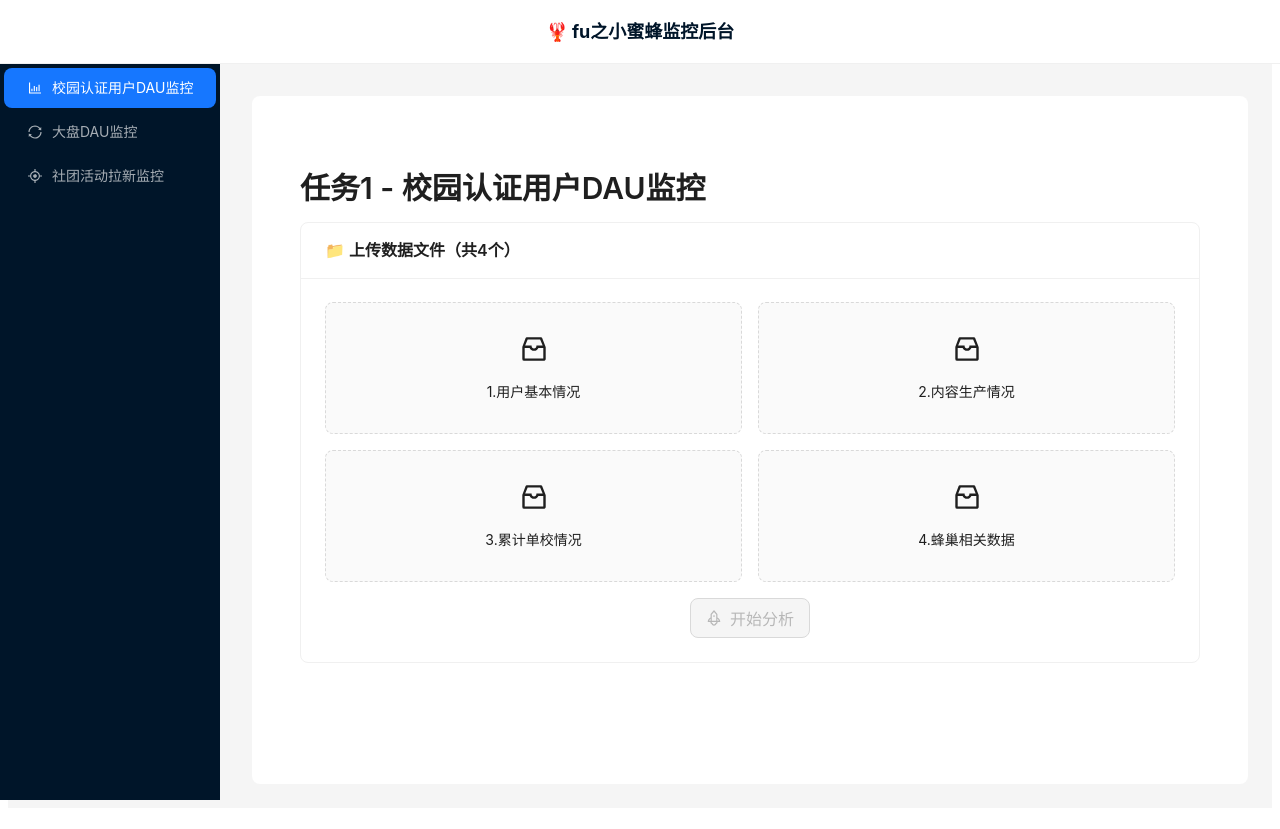
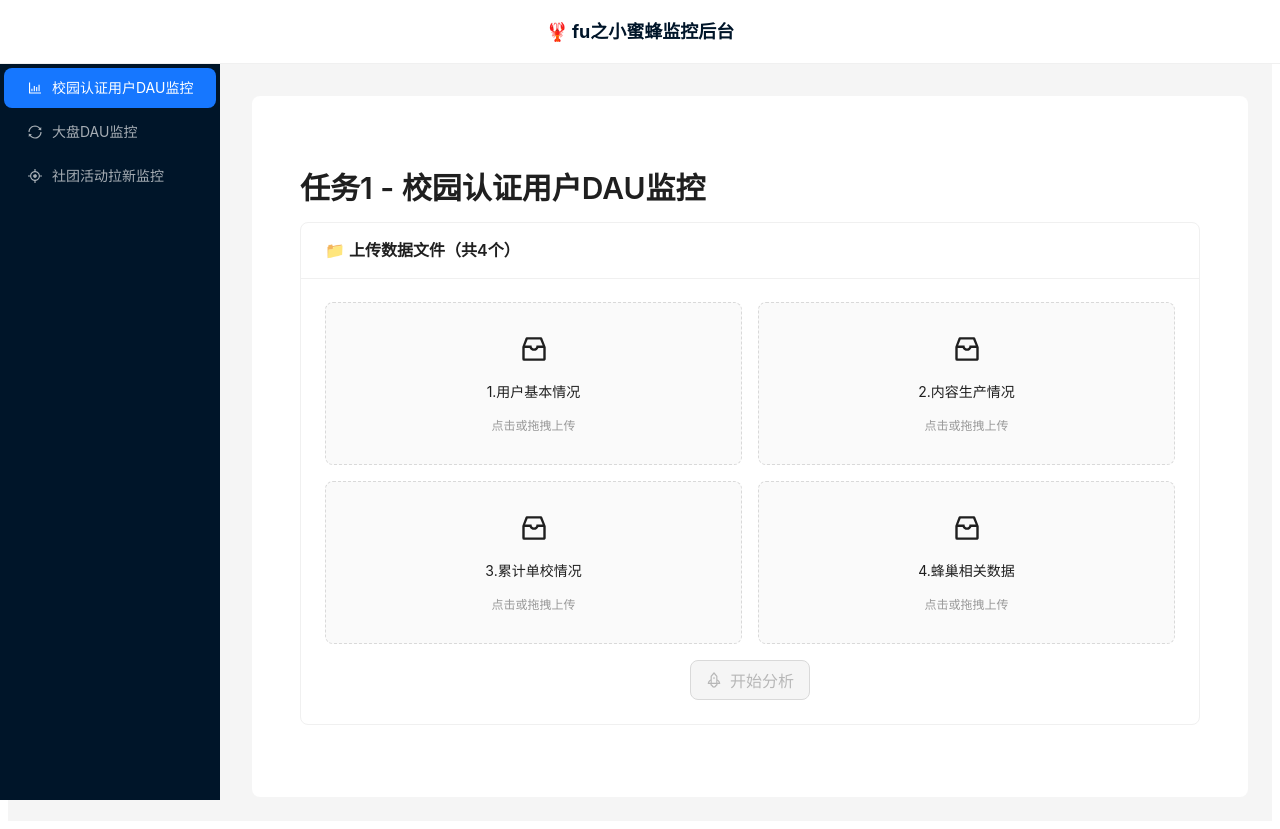
Before and after one commit to hannuajiang-netizen/fu-bee-monitor, a React (Vite) app in the folder frontend/: page / in a window 1280 px wide. Built offline with nearby package versions, Linux system fonts and the light colour scheme.

Commit message:
Fix: 使用Ant Design Upload组件的onRemove和showUploadList实现删除功能

```diff
--- a/frontend/src/pages/Task1.jsx
+++ b/frontend/src/pages/Task1.jsx
@@ -118,93 +118,53 @@ function Task1() {
 
       <Card title="📁 上传数据文件（共4个）" style={{ marginBottom: 24 }}>
         <div style={{ display: 'grid', gridTemplateColumns: '1fr 1fr', gap: 16 }}>
-          <div style={{ position: 'relative' }}>
           <Dragger
             accept=".xlsx,.xls"
             beforeUpload={(file) => { handleFileChange('user_basic', { file }); return false }}
-              showUploadList={false}
+            onRemove={() => handleRemoveFile('user_basic')}
+            showUploadList={files.user_basic ? { showRemoveIcon: true } : false}
+            fileList={files.user_basic ? [{ uid: '1', name: files.user_basic.name, status: 'done' }] : []}
           >
             <p><InboxOutlined style={{ fontSize: 32 }} /></p>
             <p>1.用户基本情况</p>
-              {files.user_basic && <p style={{ color: 'green' }}>✅ {files.user_basic.name}</p>}
+            {!files.user_basic && <p style={{ color: '#999', fontSize: 12 }}>点击或拖拽上传</p>}
           </Dragger>
-            {files.user_basic && (
-              <Button
-                size="small"
-                danger
-                style={{ position: 'absolute', top: 5, right: 5 }}
-                onClick={(e) => { e.stopPropagation(); handleRemoveFile('user_basic'); }}
-              >
-                删除
-              </Button>
-            )}
-          </div>
 
-          <div style={{ position: 'relative' }}>
           <Dragger
             accept=".xlsx,.xls"
             beforeUpload={(file) => { handleFileChange('content_produce', { file }); return false }}
-              showUploadList={false}
+            onRemove={() => handleRemoveFile('content_produce')}
+            showUploadList={files.content_produce ? { showRemoveIcon: true } : false}
+            fileList={files.content_produce ? [{ uid: '2', name: files.content_produce.name, status: 'done' }] : []}
           >
             <p><InboxOutlined style={{ fontSize: 32 }} /></p>
             <p>2.内容生产情况</p>
-              {files.content_produce && <p style={{ color: 'green' }}>✅ {files.content_produce.name}</p>}
+            {!files.content_produce && <p style={{ color: '#999', fontSize: 12 }}>点击或拖拽上传</p>}
           </Dragger>
-            {files.content_produce && (
-              <Button
-                size="small"
-                danger
-                style={{ position: 'absolute', top: 5, right: 5 }}
-                onClick={(e) => { e.stopPropagation(); handleRemoveFile('content_produce'); }}
-              >
-                删除
-              </Button>
-            )}
-          </div>
 
-          <div style={{ position: 'relative' }}>
           <Dragger
             accept=".xlsx,.xls"
             beforeUpload={(file) => { handleFileChange('school_detail', { file }); return false }}
-              showUploadList={false}
+            onRemove={() => handleRemoveFile('school_detail')}
+            showUploadList={files.school_detail ? { showRemoveIcon: true } : false}
+            fileList={files.school_detail ? [{ uid: '3', name: files.school_detail.name, status: 'done' }] : []}
           >
             <p><InboxOutlined style={{ fontSize: 32 }} /></p>
             <p>3.累计单校情况</p>
-              {files.school_detail && <p style={{ color: 'green' }}>✅ {files.school_detail.name}</p>}
+            {!files.school_detail && <p style={{ color: '#999', fontSize: 12 }}>点击或拖拽上传</p>}
           </Dragger>
-            {files.school_detail && (
-              <Button
-                size="small"
-                danger
-                style={{ position: 'absolute', top: 5, right: 5 }}
-                onClick={(e) => { e.stopPropagation(); handleRemoveFile('school_detail'); }}
-              >
-                删除
-              </Button>
-            )}
-          </div>
 
-          <div style={{ position: 'relative' }}>
           <Dragger
             accept=".xlsx,.xls"
             beforeUpload={(file) => { handleFileChange('hive_data', { file }); return false }}
-              showUploadList={false}
+            onRemove={() => handleRemoveFile('hive_data')}
+            showUploadList={files.hive_data ? { showRemoveIcon: true } : false}
+            fileList={files.hive_data ? [{ uid: '4', name: files.hive_data.name, status: 'done' }] : []}
           >
             <p><InboxOutlined style={{ fontSize: 32 }} /></p>
             <p>4.蜂巢相关数据</p>
-              {files.hive_data && <p style={{ color: 'green' }}>✅ {files.hive_data.name}</p>}
+            {!files.hive_data && <p style={{ color: '#999', fontSize: 12 }}>点击或拖拽上传</p>}
           </Dragger>
-            {files.hive_data && (
-              <Button
-                size="small"
-                danger
-                style={{ position: 'absolute', top: 5, right: 5 }}
-                onClick={(e) => { e.stopPropagation(); handleRemoveFile('hive_data'); }}
-              >
-                删除
-              </Button>
-            )}
-          </div>
         </div>
 
         <div style={{ marginTop: 16, textAlign: 'center' }}>
```
Lines whose indentation alone changed are shown as unchanged.
